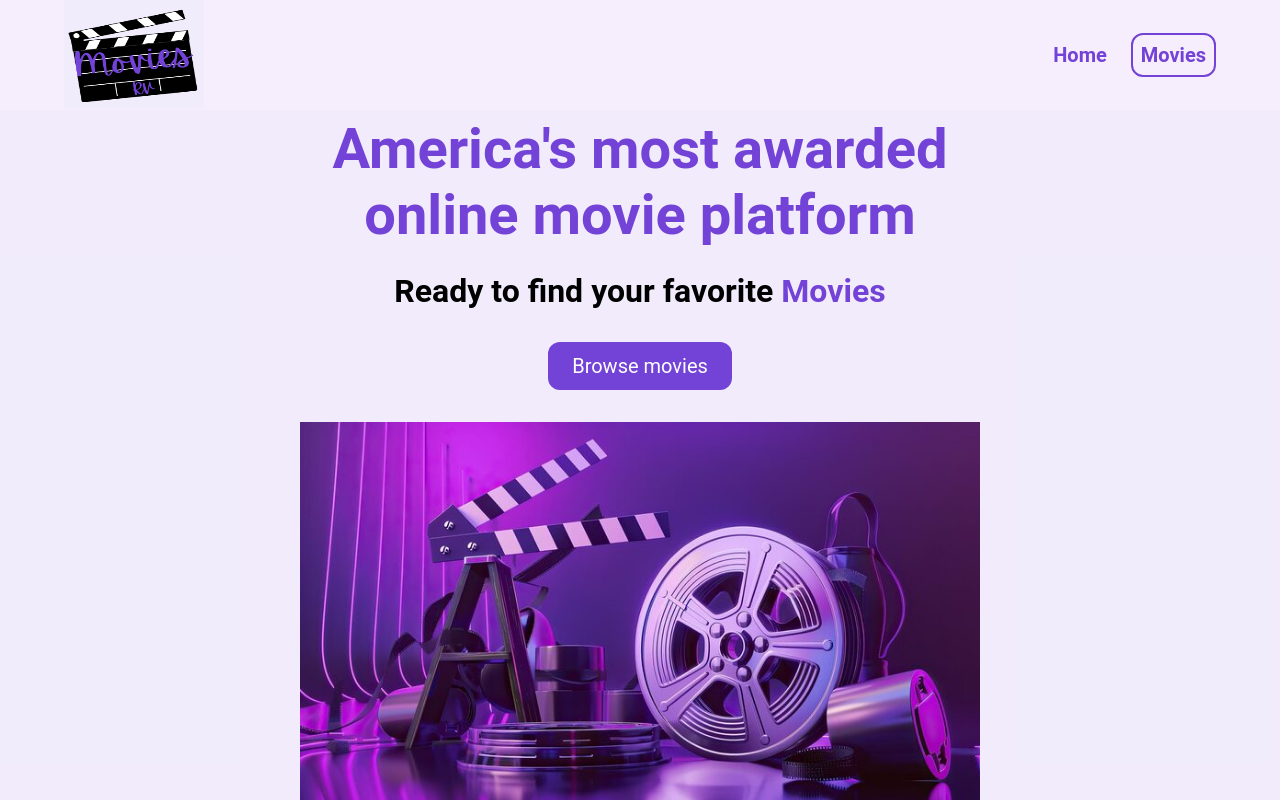
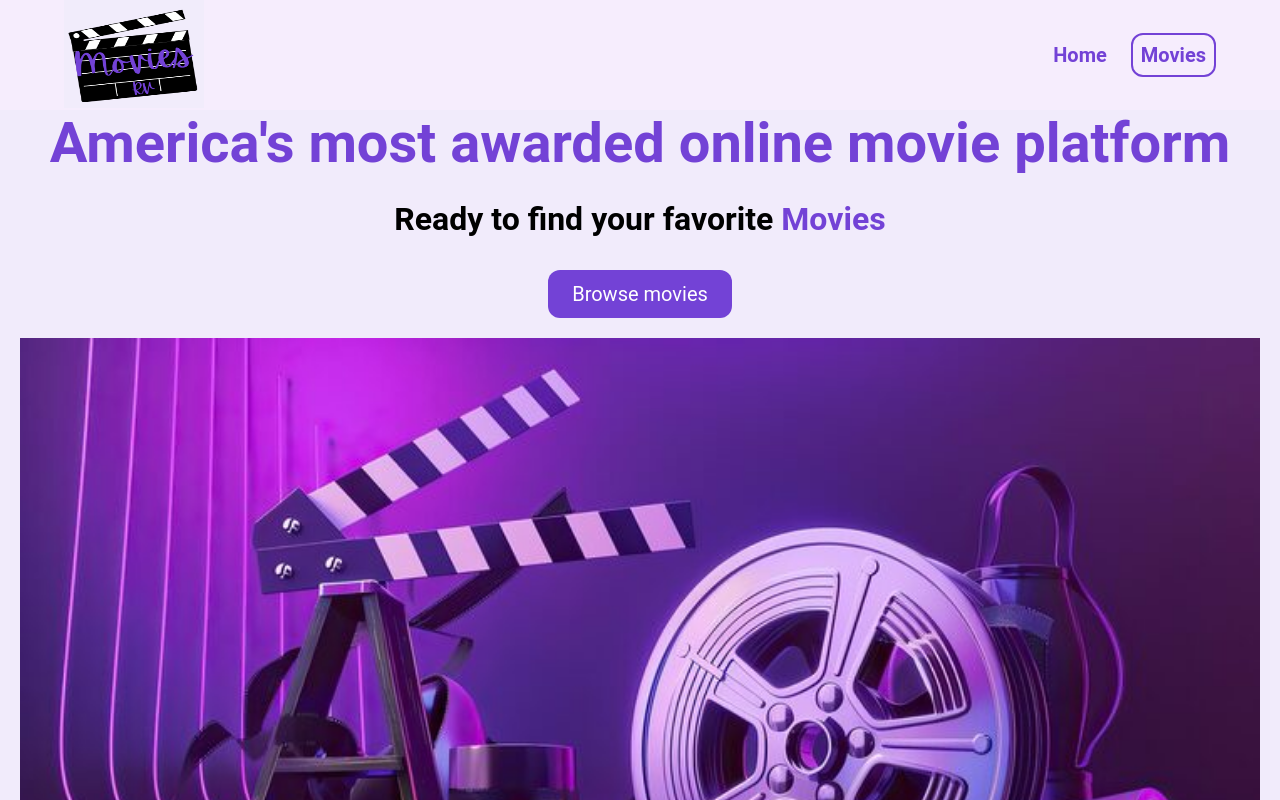
Before and after one commit to rvallee1017/FinalReactProject, a React (Create React App) app: page / in a window 1280 px wide. Shown: the top 800 px of the page. Built offline with nearby package versions, Linux system fonts and the light colour scheme; a web font is replaced by a local one.

Commit message:
added code

```diff
--- a/src/index.css
+++ b/src/index.css
@@ -219,17 +219,12 @@ LANDING
 }
 
 header {
-  height: calc(100vh - 80px);
+  min-height: calc(100vh - 110px);
 }
 
 .header__container {
-  width: 100%;
-  max-width: 720px;
-  margin: 0 auto;
-  height: 100%;
-  display: flex;
-  flex-direction: column;
-  justify-content: space-around;
+min-height: calc(100vh - 110px);
+  height: auto;
 }
 
 .header__description {
```
